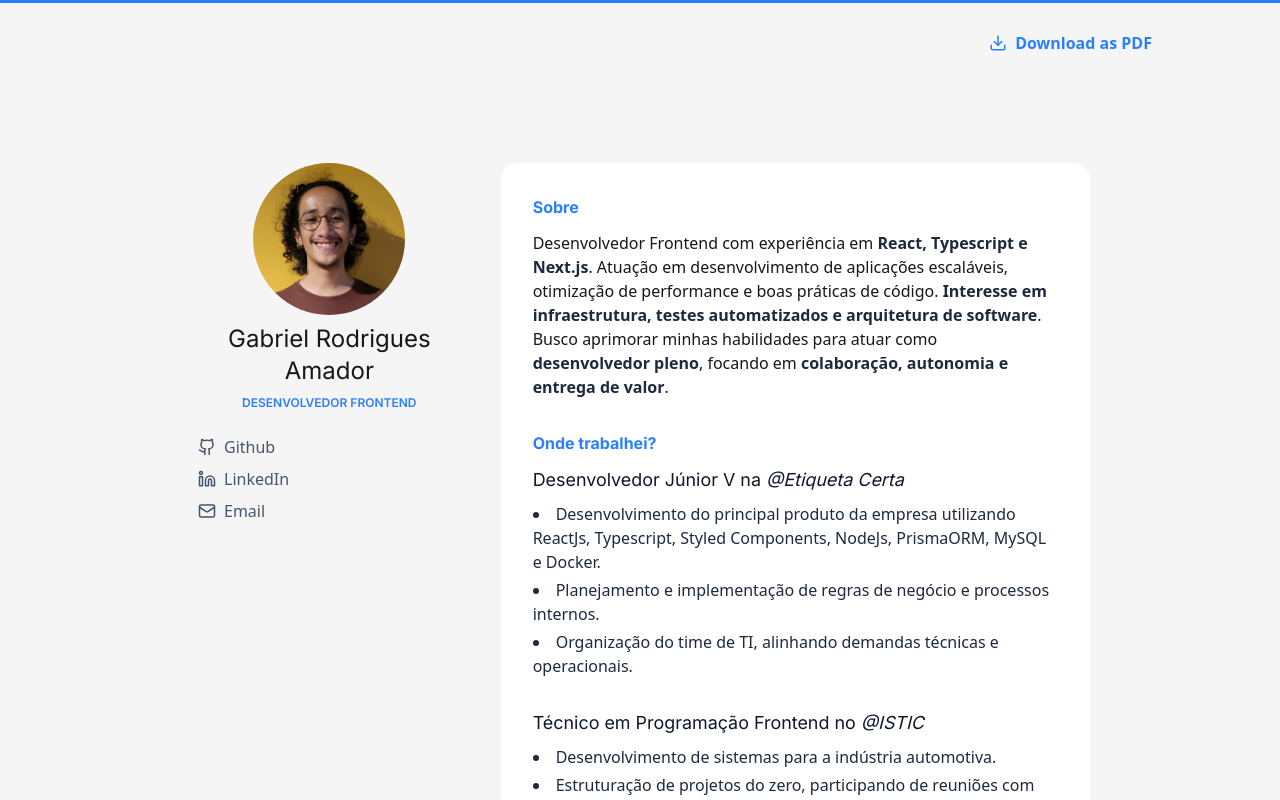
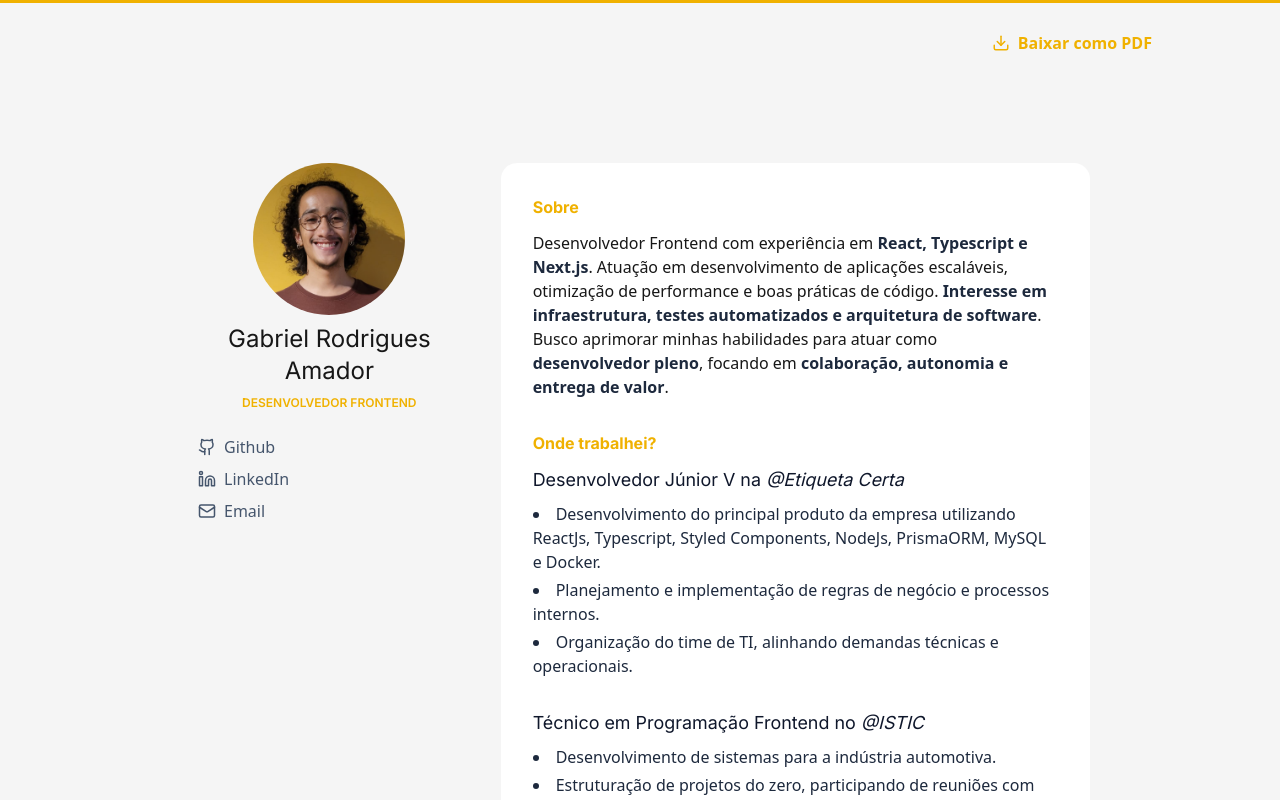
Before and after one commit to amadorgabriel/portfolio, a Next.js app: page / in a window 1280 px wide. Shown: the top 800 px of the page. Built offline with nearby package versions, Linux system fonts and the light colour scheme.

Commit message:
style: change colors

```diff
--- a/src/app/layout.tsx
+++ b/src/app/layout.tsx
@@ -23,15 +23,15 @@ export default function RootLayout({
   return (
     <html lang="ptBR">
       <body
-        className={`${inter.variable} relative antialiased w-screen border-t-3 border-t-blue-500 overflow-x-hidden`}
+        className={`${inter.variable} relative antialiased w-screen border-t-3 border-t-yellow-500 overflow-x-hidden`}
       >
         <a
           href="/resume.pdf"
           target="_blank"
-          className="absolute flex items-center top-6 right-10 md:right-28  font-semibold py-1 px-4 rounded-[4px] text-blue-500 hover:bg-slate-200"
+          className="absolute flex items-center top-6 right-10 md:right-28  font-semibold py-1 px-4 rounded-[4px] text-yellow-500 hover:bg-slate-200"
         >
           <Download size={18} className="mr-2" />
-          Download as PDF
+          Baixar como  PDF
         </a>
 
         <main className="w-full flex justify-center mb-8">{children}</main>
--- a/src/app/page.tsx
+++ b/src/app/page.tsx
@@ -1,20 +1,41 @@
 import { Github, Linkedin, Mail } from "lucide-react";
+import Image from "next/image";
 
 export default function Home() {
   return (
     <div className="max-w-[900px] w-full grid gap-8 grid-cols-1 lg:grid-cols-9 mt-40 mx-6 ">
       <div className="lg:col-span-3">
         <div className="sticky top-16 flex flex-col text-center items-center space-y-2">
-          <img
-            src="/profile.jpg"
-            alt="Imagem de perfil"
-            className="w-38 rounded-full aspect-square object-cover"
-          />
+          <div className="group w-38 h-38 [perspective:1000px]">
+            <div className="relative w-full h-full transition-transform duration-700 [transform-style:preserve-3d] group-hover:[transform:rotateY(180deg)]">
+              {/* <!-- Front Side --> */}
+              <div className="absolute w-full h-full[backface-visibility:hidden]">
+                <Image
+                  width={152}
+                  height={152}
+                  src="/profile.jpg"
+                  alt="Foto de perfil"
+                  className="rounded-full aspect-square object-cover"
+                />
+              </div>
+
+              {/* <!-- Back Side --> */}
+              <div className="absolute w-full h-full [backface-visibility:hidden] [transform:rotateY(180deg)]">
+                <Image
+                  width={152}
+                  height={152}
+                  src="/notion-face.png"
+                  alt="Avatar de perfil"
+                  className="rounded-full aspect-square object-cover"
+                />
+              </div>
+            </div>
+          </div>
 
           <div className="space-y-2">
             <h1 className="text-2xl">Gabriel Rodrigues Amador</h1>
 
-            <h3 className="text-blue-500 text-xs font-semibold uppercase">
+            <h3 className="text-yellow-500 text-xs font-semibold uppercase">
               Desenvolvedor frontend
             </h3>
 
@@ -53,7 +74,7 @@ export default function Home() {
 
       <div className="lg:col-span-6 h-min bg-white rounded-2xl p-8 space-y-8">
         <div>
-          <h2 className="pb-3 font-bold text-blue-500 hover:text-blue-700">
+          <h2 className="pb-3 font-bold text-yellow-500 hover:text-yellow-700">
             Sobre
           </h2>
           <p>
@@ -79,7 +100,7 @@ export default function Home() {
           </p>
         </div>
         <div>
-          <h2 className="mb-3 font-bold text-blue-500 hover:text-blue-700">
+          <h2 className="mb-3 font-bold text-yellow-500 hover:text-yellow-700">
             Onde trabalhei?
           </h2>
 
@@ -89,7 +110,7 @@ export default function Home() {
               <a
                 href="https://www.linkedin.com/company/etiqueta-certa/"
                 target="_blank"
-                className="hover:underline hover:text-blue-500 italic"
+                className="hover:underline hover:text-yellow-500 italic"
               >
                 @Etiqueta Certa
               </a>
@@ -118,7 +139,7 @@ export default function Home() {
                 href="https://www.linkedin.com/showcase/istic/"
                 target="_blank"
                 title="Instituto SENAI de Tecnologia da Informação e Comunicação"
-                className="hover:underline hover:text-blue-500 italic"
+                className="hover:underline hover:text-yellow-500 italic"
               >
                 @ISTIC
               </a>
@@ -142,7 +163,7 @@ export default function Home() {
               <a
                 href="https://www.linkedin.com/company/intelitrader"
                 target="_blank"
-                className="hover:underline hover:text-blue-500 italic"
+                className="hover:underline hover:text-yellow-500 italic"
               >
                 @Intelitrader
               </a>
```
Also changed, not shown: public/notion-face.png (added), 1 other file (tests, documents, lock files or other folders).
